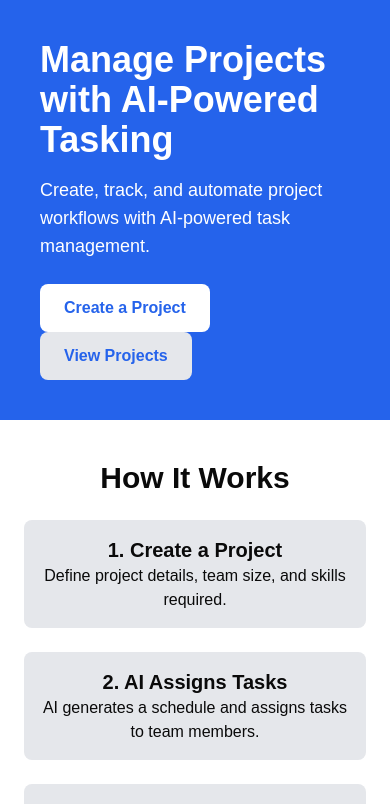
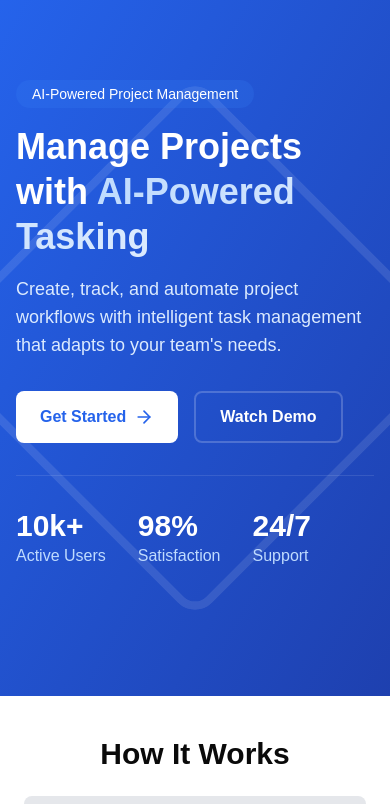
Before and after one commit to deepak9285/Internify, a Next.js app: page / in a window 390 px wide. Shown: the top 804 px of the page. Built offline with nearby package versions, Linux system fonts and the light colour scheme.

Commit message:
added project sections

```diff
--- a/src/app/dashboard/page.jsx
+++ b/src/app/dashboard/page.jsx
@@ -39,7 +39,6 @@ const animations = {
   }
 };
 
-// Component for nav items to reduce repetition
 const NavItem = ({ icon: Icon, label, onClick, active }) => (
   <Button
     variant="ghost"
--- a/src/app/projects/[ProjectID]/page.js
+++ b/src/app/projects/[ProjectID]/page.js
@@ -11,14 +11,18 @@ export default async function ProjectPage({ params }) {
       <p className="text-gray-500">Deadline: {new Date(project.deadline).toDateString()}</p>
 
       <h3 className="text-xl font-bold mt-4">Team Members</h3>
+      {project.assigned_students?.length > 0 ? (
         <ul>
-                {project.assigned_students.map(student => (
+          {project.assigned_students.map((student) => (
             <li key={student._id}>{student.name} ({student.email})</li>
           ))}
         </ul>
+      ) : (
+        <p className="text-gray-500">No team members assigned.</p>
+      )}
 
       <h3 className="text-xl font-bold mt-4">GitHub Repository</h3>
-            <a href={project.repo.url} target="_blank" className="text-blue-500">
+      <a href={project.repo.url} target="_blank" rel="noopener noreferrer" className="text-blue-500">
         {project.repo.name} (by {project.repo.owner})
       </a>
     </div>
--- a/src/app/projects/page.js
+++ b/src/app/projects/page.js
@@ -1,19 +1,42 @@
-import { getProjects } from "@/app/services/projectService";
+"use client";
+
+import { useRouter } from "next/navigation";
+import { useEffect, useState } from "react";
+import { getProjects } from "@/services/projectService";
 import ProjectCard from "@/components/projects/ProjectCard";
+import { Button } from "@/components/ui/button";
 
-export default async function ProjectsPage() {
-    const projects = await getProjects();
-    console.log("projects",projects);
+export default function ProjectsPage() {
+  const router = useRouter();
+  const [projects, setProjects] = useState([]);
 
+  useEffect(() => {
+    async function fetchProjects() {
+      const data = await getProjects();
+      setProjects(data?.data || []);
+    }
+    fetchProjects();
+  }, []);
+
+  const handleClick = (projectId) => {
+    router.push(`/projects/${projectId}`);
+  };
 
   return (
     <div className="max-w-4xl mx-auto mt-10">
       <h1 className="text-2xl font-bold mb-6">Projects</h1>
+
+      {projects.length === 0 ? (
+        <p className="text-gray-500 text-center">No projects found.</p>
+      ) : (
         <div className="grid gap-4">
-                {projects.data.map((project) => (
-                    <ProjectCard key={project._id} project={project} />
+          {projects.map((project) => (
+            <Button key={project._id} className="w-full text-left" onClick={() => handleClick(project._id)}>
+              <ProjectCard project={project} />
+            </Button>
           ))}
         </div>
+      )}
     </div>
   );
 }
--- a/src/components/CTASection.js
+++ b/src/components/CTASection.js
@@ -6,9 +6,9 @@ export default function CTASection() {
       <h2 className="text-3xl font-bold mb-4">Ready to Start?</h2>
       <p className="text-lg">Create a project now and let AI manage your workflow.</p>
       <div className="mt-6">
-        <Link href="/projects/create">
+        <Link href="/register">
           <button className="px-6 py-3 bg-white text-blue-600 font-semibold rounded-lg">
-            Create a Project
+            Get Started
           </button>
         </Link>
       </div>
--- a/src/components/HeroSection.js
+++ b/src/components/HeroSection.js
@@ -1,30 +1,81 @@
+import { ArrowRight } from "lucide-react";
 import Link from "next/link";
 
 export default function HeroSection() {
   return (
-    <section className="flex flex-col md:flex-row items-center justify-between p-10 bg-blue-600 text-white">
-      <div className="md:w-1/2">
-        <h1 className="text-4xl font-bold mb-4">
-          Manage Projects with AI-Powered Tasking
-        </h1>
-        <p className="text-lg">
-          Create, track, and automate project workflows with AI-powered task management.
-        </p>
-        <div className="mt-6">
-          <Link href="/projects/create">
-            <button className="px-6 py-3 bg-white text-blue-600 font-semibold rounded-lg mr-4">
-              Create a Project
-            </button>
-          </Link>
-          <Link href="/projects">
-            <button className="px-6 py-3 bg-gray-200 text-blue-600 font-semibold rounded-lg">
-              View Projects
-            </button>
-          </Link>
+    <section className="relative overflow-hidden bg-gradient-to-br from-blue-600 to-blue-800 text-white">
+      {/* Background Pattern */}
+      <div className="absolute inset-0 opacity-10">
+        <div className="absolute rotate-45 transform -translate-x-1/2 -translate-y-1/2 left-1/2 top-1/2 w-96 h-96 border-8 border-white rounded-3xl" />
+        <div className="absolute -rotate-45 transform translate-x-1/2 translate-y-1/2 right-1/2 bottom-1/2 w-96 h-96 border-8 border-white rounded-3xl" />
+      </div>
+
+      <div className="relative max-w-7xl mx-auto px-4 sm:px-6 lg:px-8 py-20 md:py-28">
+        <div className="flex flex-col md:flex-row items-center justify-between gap-12">
+          {/* Content */}
+          <div className="md:w-1/2 space-y-8">
+            <div className="space-y-4">
+              <span className="inline-block px-4 py-1 bg-blue-500/20 rounded-full text-sm font-medium">
+                AI-Powered Project Management
+              </span>
+              <h1 className="text-4xl md:text-5xl lg:text-6xl font-bold leading-tight">
+                Manage Projects with{" "}
+                <span className="text-transparent bg-clip-text bg-gradient-to-r from-blue-200 to-blue-100">
+                  AI-Powered Tasking
+                </span>
+              </h1>
+              <p className="text-lg md:text-xl text-blue-100 max-w-lg">
+                Create, track, and automate project workflows with intelligent task management that adapts to your team's needs.
+              </p>
+            </div>
+
+            {/* CTA Buttons */}
+            <div className="flex flex-wrap gap-4">
+              <Link
+                href="/register"
+                className="inline-flex items-center px-6 py-3 bg-white text-blue-600 rounded-lg font-semibold hover:bg-blue-50 transition-colors duration-200"
+              >
+                Get Started
+                <ArrowRight className="ml-2 h-5 w-5" />
+              </Link>
+              <a
+                href="/demo"
+                className="inline-flex items-center px-6 py-3 border-2 border-white/20 rounded-lg font-semibold hover:bg-white/10 transition-colors duration-200"
+              >
+                Watch Demo
+              </a>
+            </div>
+
+            {/* Stats */}
+            <div className="flex gap-8 pt-8 border-t border-white/10">
+              <div>
+                <div className="text-3xl font-bold">10k+</div>
+                <div className="text-blue-200">Active Users</div>
+              </div>
+              <div>
+                <div className="text-3xl font-bold">98%</div>
+                <div className="text-blue-200">Satisfaction</div>
+              </div>
+              <div>
+                <div className="text-3xl font-bold">24/7</div>
+                <div className="text-blue-200">Support</div>
+              </div>
+            </div>
+          </div>
+
+          {/* Image/Illustration Placeholder */}
+          <div className="md:w-1/2">
+            <div className="relative aspect-square max-w-lg">
+              <div className="absolute inset-0 bg-gradient-to-tr from-blue-400/30 to-blue-300/10 backdrop-blur-xl rounded-2xl">
+                <img
+                  src="assets\AiProject Manager.webp"
+                  alt="Project Management Dashboard"
+                  className="object-cover rounded-2xl opacity-90"
+                />
+              </div>
+            </div>
+          </div>
         </div>
-      </div>
-      <div className="md:w-1/2 hidden md:block">
-        <img src="/project-management.svg" alt="Project Management" className="w-full" />
       </div>
     </section>
   );
--- a/src/components/projects/ProjectCard.js
+++ b/src/components/projects/ProjectCard.js
@@ -2,11 +2,25 @@ import Link from "next/link";
 
 export default function ProjectCard({ project }) {
     return (
-        <div className="p-4 border rounded-lg shadow-md">
-            <h2 className="text-lg font-bold">{project.title}</h2>
-            <p>{project.description}</p>
-            <p className="text-sm text-gray-500">Industry: {project.industry}</p>
-            <Link href={`/projects/${project._id}`} className="text-blue-500">View Details</Link>
+        <div className="bg-white p-6 rounded-lg shadow-lg border hover:shadow-xl transition-shadow duration-300">
+            <div className="flex justify-between items-center mb-3">
+                <h2 className="text-xl font-semibold text-gray-900">{project.title}</h2>
+                <span className="px-3 py-1 text-xs font-medium text-white bg-blue-600 rounded-full">
+                    {project.industry}
+                </span>
+            </div>
+
+            <p className="text-gray-700 mb-4 line-clamp-2">{project.description}</p>
+
+            <div className="text-sm text-gray-500 mb-3">
+                <span className="font-semibold">Deadline:</span> {new Date(project.deadline).toLocaleDateString()}
+            </div>
+
+            <Link href={`/projects/${project._id}`} passHref>
+                <button className="w-full mt-3 py-2 px-4 text-white font-medium bg-blue-600 rounded-lg hover:bg-blue-700 transition-colors">
+                    View Details
+                </button>
+            </Link>
         </div>
     );
 }
```
Also changed, not shown: assets/AiProject Manager.webp (added), src/models/Task.model.js (line endings or trailing spaces). Lines whose indentation alone changed are shown as unchanged.
